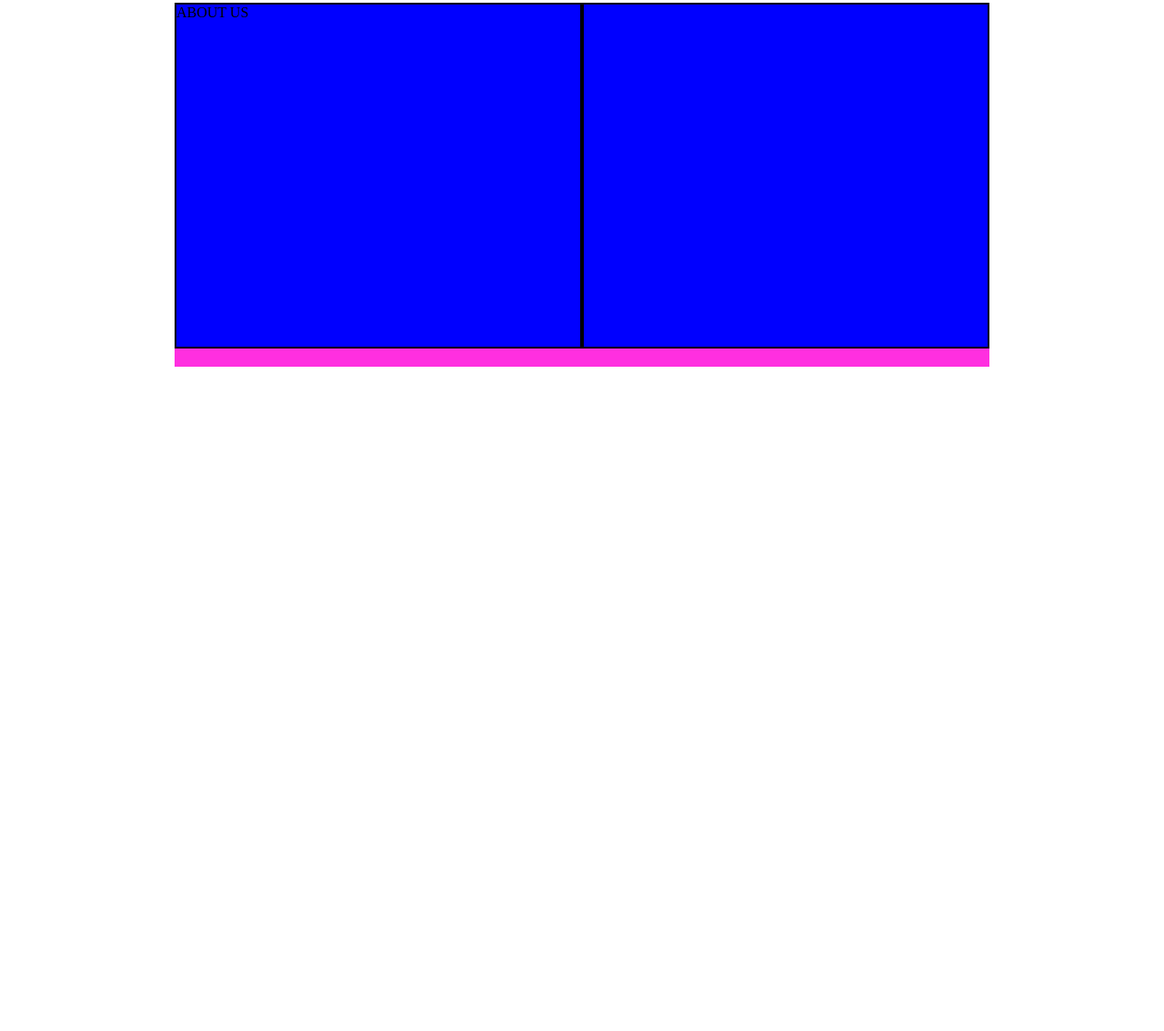
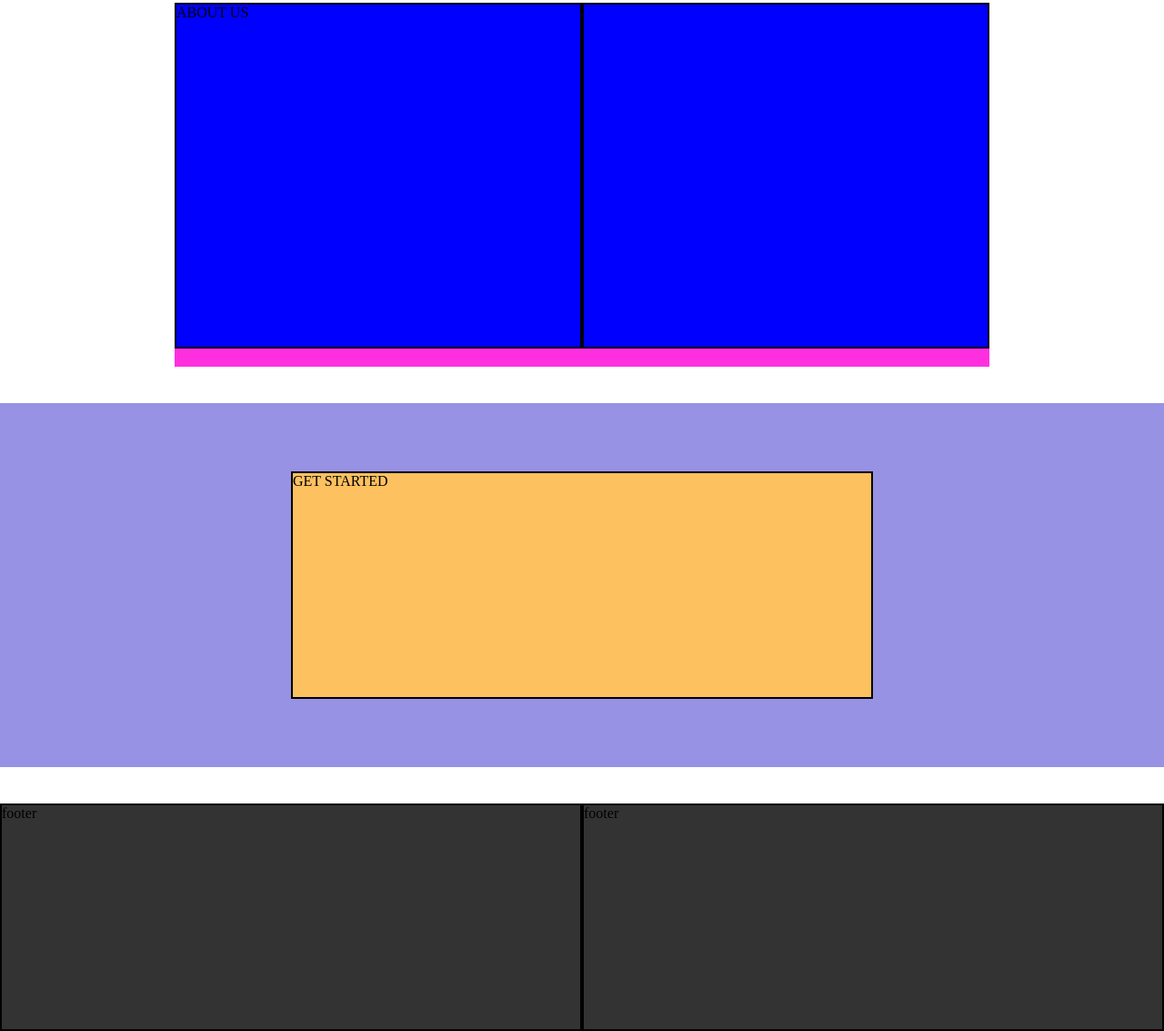
Before and after one commit to alessandrofogliada/htmlcss-responsive-layout, a plain HTML site: page index.html in a window 1280 px wide. Shown: the part 2887-4020 px from the top of the page at 91% size. Before the commit the page ends 3330 px from the top, so only its background shows below. Drawn offline with Linux system fonts and the light colour scheme.

Commit message:
conclusione layout base

```diff
--- a/CSS/style.css
+++ b/CSS/style.css
@@ -122,6 +122,23 @@ header .container {
     background-color: blue;
 }
 
+/* <!-- SIXTH LAYOUT , GET STARTED --> */
+
+#getstarted .container{
+    width: 100%;
+    min-height: 400px;
+    display: flex;
+    align-items: center;
+    /* DEBUG */
+    background-color:#9792e4 ;
+    margin-bottom: 40px;
+}
+
+#getstarted .col{
+
+    /* DEBUG */
+    background-color:#fdc15f;
+}
 
 
 
@@ -134,7 +151,22 @@ header .container {
            REGOLE FOOTER
 **************************************/
 
+#info .container{
+    width: 100%;
+    min-height: 200px;
+    display: flex;
+    align-items: center;
+    /* DEBUG */
+    background-color:#333333 ;
+}
 
+#info .col{
+    width: 100%;
+    height: 70px;
+    margin: 0 auto;
+    /* DEBUG */
+    background-color: #333333;
+}
 
 
 
@@ -194,9 +226,25 @@ header .container {
         background-color: blue;
     }
 
+    /* <!-- SIXTH LAYOUT , GET STARTED --> */
 
 
+    #getstarted .col{
+        width: 80%;
+        margin: 0 auto;
+        /* DEBUG */
+        background-color: #fdc15f;
+    }
 
+
+    /* FOOTER */
+
+    #info .col{
+        width: 70%;
+        margin: 0 auto;
+        /* DEBUG */
+        background-color: #333333;
+    }
 
 
 }
@@ -249,5 +297,25 @@ header .container {
     }
 
 
+    /* <!-- SIXTH LAYOUT , GET STARTED --> */
+
+
+    #getstarted .col{
+        width: 50%;
+        margin: 0 auto;
+        /* DEBUG */
+        background-color: #fdc15f;
+    }
+
+
+
+    /* FOOTER */
+
+    #info .col{
+        width: 50%;
+        margin: 0 auto;
+        /* DEBUG */
+        background-color: #333333;
+    }
 
 }
--- a/index.html
+++ b/index.html
@@ -77,19 +77,19 @@
            <!-- SIXTH LAYOUT , GET STARTED -->
          <section id="getstarted">
            <div class="container">
+            <div class="col">GET STARTED</div>
            </div>
         </section>
-
-           </div>
-
-
-
-
     </main>
 
     <!-- FOOTER -->
     <footer>
-
+        <section id="info">
+            <div class="container">
+                <div class="col">footer</div>
+                <div class="col">footer</div>
+            </div>
+        </section>
     </footer>
 
 </body>
```
